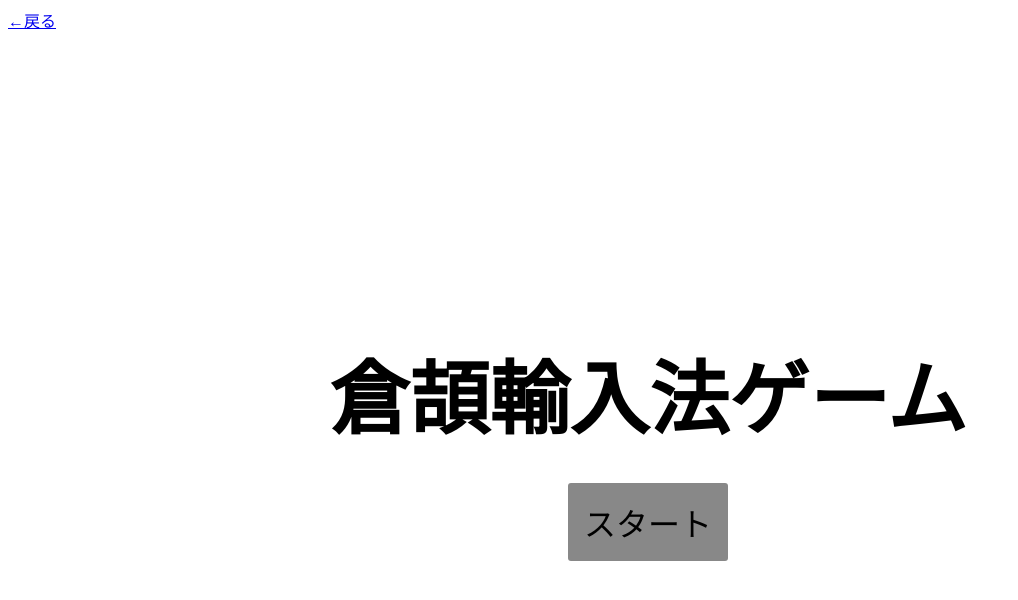
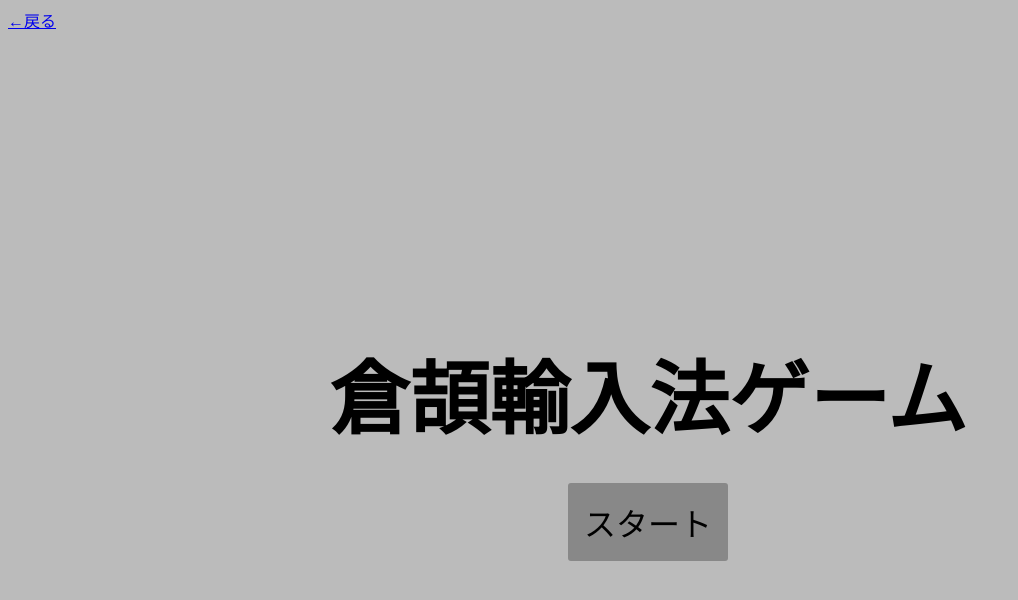
Before and after one commit to yukonaht/yukonaht-hp, a plain HTML site: page souketsu-game/souketsu.html in a window 1280 px wide. Shown: the whole page, without its empty margins (0-1018 px from the left). Drawn offline with Linux system fonts and the light colour scheme; a web font is replaced by a local one.

Commit message:
background color

```diff
--- a/souketsu-game/style.css
+++ b/souketsu-game/style.css
@@ -14,12 +14,14 @@
 
 * {
     font-family: "Corporate Logo";
+    background-color: #bbb;
 }
 
 body {
+    background-color: #fff;
     overflow: hidden;
-    min-width: 100svw;
-    min-height: 56svw;
+    width: 100svw;
+    height: 56svw;
 }
 
 .upperLeft {
@@ -30,7 +32,7 @@ body {
     display: flex;
     justify-content: center;
     align-items: center;
-    min-height: 100svh;
+    height: 100svh;
     flex-direction: column;
 }
 
```
